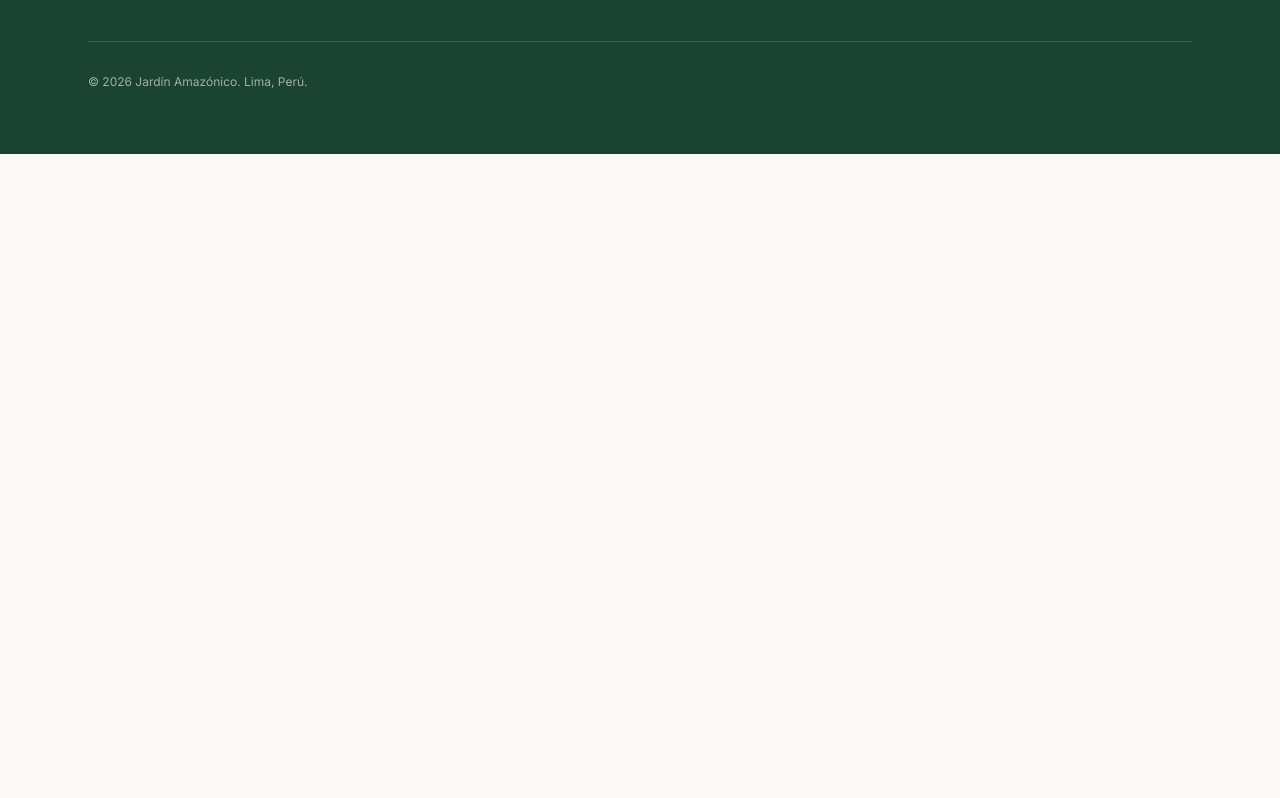
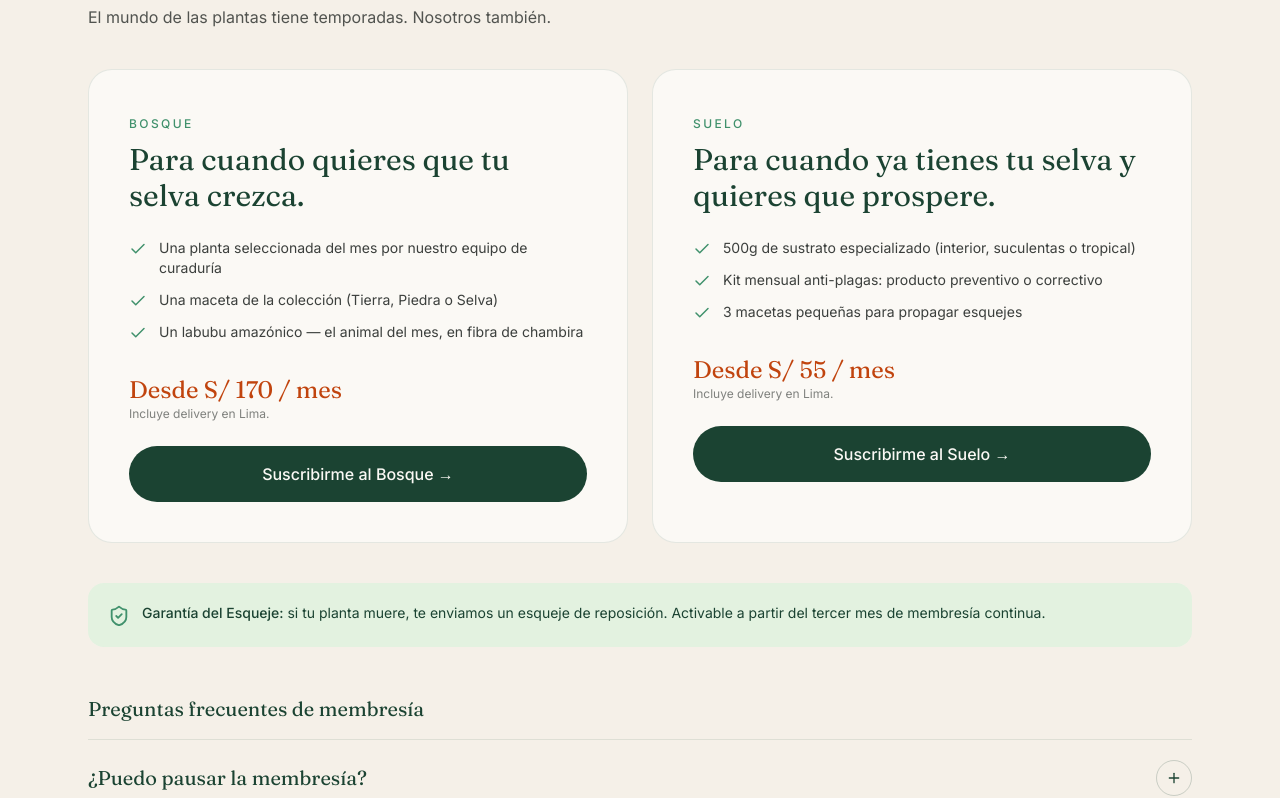
Before and after one commit to eajalcrina/jardin-amazonico, a Next.js app: page / in a window 1280 px wide. Shown: the part 7148-7946 px from the top of the page. Before the commit the page ends 7302 px from the top, so only its background shows below. Built offline with nearby package versions, Linux system fonts and the light colour scheme.

Commit message:
feat(home): add Membership section with form modal and MP link

```diff
--- a/app/page.tsx
+++ b/app/page.tsx
@@ -5,6 +5,7 @@ import { Hero } from "@/components/sections/Hero";
 import { Pillars } from "@/components/sections/Pillars";
 import { Quiz } from "@/components/sections/Quiz";
 import { Catalog } from "@/components/sections/Catalog";
+import { Membership } from "@/components/sections/Membership";
 import { Footer } from "@/components/sections/Footer";
 import { PlantDetailModal } from "@/components/catalog/PlantDetailModal";
 import type { QuizAnswers } from "@/lib/quiz-types";
@@ -26,6 +27,7 @@ export default function Home() {
         quizAnswers={quizAnswers}
         onSelectPlant={setSelectedPlant}
       />
+      <Membership />
       <PlantDetailModal
         plant={selectedPlant}
         onClose={() => setSelectedPlant(null)}
--- /dev/null
+++ b/components/sections/Membership.tsx
@@ -0,0 +1,125 @@
+"use client";
+
+import { useState } from "react";
+import { Check, ShieldCheck } from "lucide-react";
+import { Button } from "@/components/ui/Button";
+import { Accordion } from "@/components/ui/Accordion";
+import { MembershipFormModal } from "@/components/membership/MembershipFormModal";
+
+type Plan = "Bosque" | "Suelo";
+
+const PLAN_DATA: Record<Plan, {
+  headline: string;
+  includes: string[];
+  price: string;
+  note: string;
+}> = {
+  Bosque: {
+    headline: "Para cuando quieres que tu selva crezca.",
+    includes: [
+      "Una planta seleccionada del mes por nuestro equipo de curaduría",
+      "Una maceta de la colección (Tierra, Piedra o Selva)",
+      "Un labubu amazónico — el animal del mes, en fibra de chambira",
+    ],
+    price: "Desde S/ 170 / mes",
+    note: "Incluye delivery en Lima.",
+  },
+  Suelo: {
+    headline: "Para cuando ya tienes tu selva y quieres que prospere.",
+    includes: [
+      "500g de sustrato especializado (interior, suculentas o tropical)",
+      "Kit mensual anti-plagas: producto preventivo o correctivo",
+      "3 macetas pequeñas para propagar esquejes",
+    ],
+    price: "Desde S/ 55 / mes",
+    note: "Incluye delivery en Lima.",
+  },
+};
+
+const FAQ_ITEMS = [
+  { id: "pause", question: "¿Puedo pausar la membresía?", answer: "Sí. Escríbenos antes del día 20 del mes y pausamos sin costo." },
+  { id: "cancel", question: "¿Puedo cancelar cuando quiera?", answer: "Sí. Sin permanencias mínimas más allá del mes en curso." },
+  { id: "outside", question: "¿Entregan fuera de Lima?", answer: "Por ahora solo Lima Metropolitana. Estamos evaluando expandirnos." },
+  { id: "gift", question: "¿Puedo regalar la membresía?", answer: "Sí. Cada suscripción es independiente." },
+];
+
+export function Membership() {
+  const [openPlan, setOpenPlan] = useState<Plan | null>(null);
+
+  return (
+    <section id="membresia" className="bg-ja-cream py-20 md:py-28">
+      <div className="container mx-auto px-6 max-w-6xl">
+        <p className="text-xs uppercase tracking-[0.2em] text-ja-mid">Membresía</p>
+        <h2 className="mt-3 font-display text-3xl md:text-5xl text-ja-dark max-w-3xl">
+          Una membresía que respira contigo.
+        </h2>
+        <p className="mt-3 text-ja-ink/75 max-w-2xl">
+          El mundo de las plantas tiene temporadas. Nosotros también.
+        </p>
+
+        <div className="mt-10 grid gap-6 md:grid-cols-2">
+          {(Object.keys(PLAN_DATA) as Plan[]).map((plan) => {
+            const data = PLAN_DATA[plan];
+            return (
+              <article
+                key={plan}
+                className="rounded-3xl bg-ja-paper p-8 md:p-10 border border-ja-dark/10"
+              >
+                <span className="text-xs uppercase tracking-[0.2em] text-ja-mid font-medium">
+                  {plan}
+                </span>
+                <h3 className="mt-2 font-display text-2xl md:text-3xl text-ja-dark">
+                  {data.headline}
+                </h3>
+                <ul className="mt-6 space-y-3">
+                  {data.includes.map((item) => (
+                    <li key={item} className="flex items-start gap-3 text-ja-ink/85 text-sm">
+                      <Check size={18} className="mt-0.5 shrink-0 text-ja-mid" />
+                      {item}
+                    </li>
+                  ))}
+                </ul>
+                <p className="mt-8 font-display text-2xl text-ja-terra">{data.price}</p>
+                <p className="text-xs text-ja-ink/55">{data.note}</p>
+                <Button
+                  fullWidth
+                  size="lg"
+                  className="mt-6"
+                  onClick={() => setOpenPlan(plan)}
+                >
+                  Suscribirme al {plan} →
+                </Button>
+              </article>
+            );
+          })}
+        </div>
+
+        <div className="mt-10 rounded-2xl bg-ja-light/60 p-5 flex items-start gap-3">
+          <ShieldCheck size={22} className="mt-0.5 shrink-0 text-ja-mid" />
+          <p className="text-sm text-ja-dark">
+            <span className="font-medium">Garantía del Esqueje:</span> si tu planta muere,
+            te enviamos un esqueje de reposición. Activable a partir del tercer mes
+            de membresía continua.
+          </p>
+        </div>
+
+        <div className="mt-12">
+          <h3 className="font-display text-xl text-ja-dark">
+            Preguntas frecuentes de membresía
+          </h3>
+          <div className="mt-4">
+            <Accordion items={FAQ_ITEMS} />
+          </div>
+        </div>
+      </div>
+
+      {openPlan && (
+        <MembershipFormModal
+          open={!!openPlan}
+          initialPlan={openPlan}
+          onClose={() => setOpenPlan(null)}
+        />
+      )}
+    </section>
+  );
+}
```
